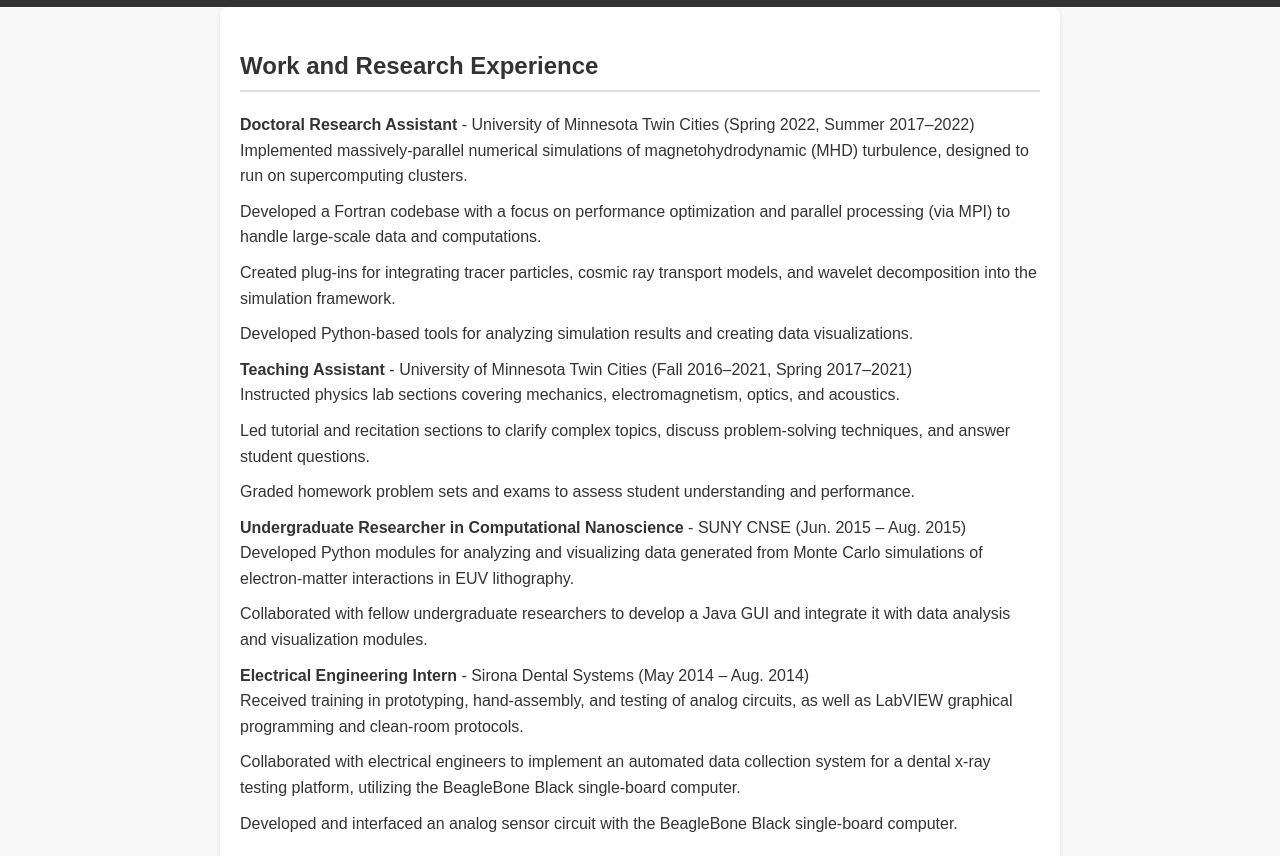
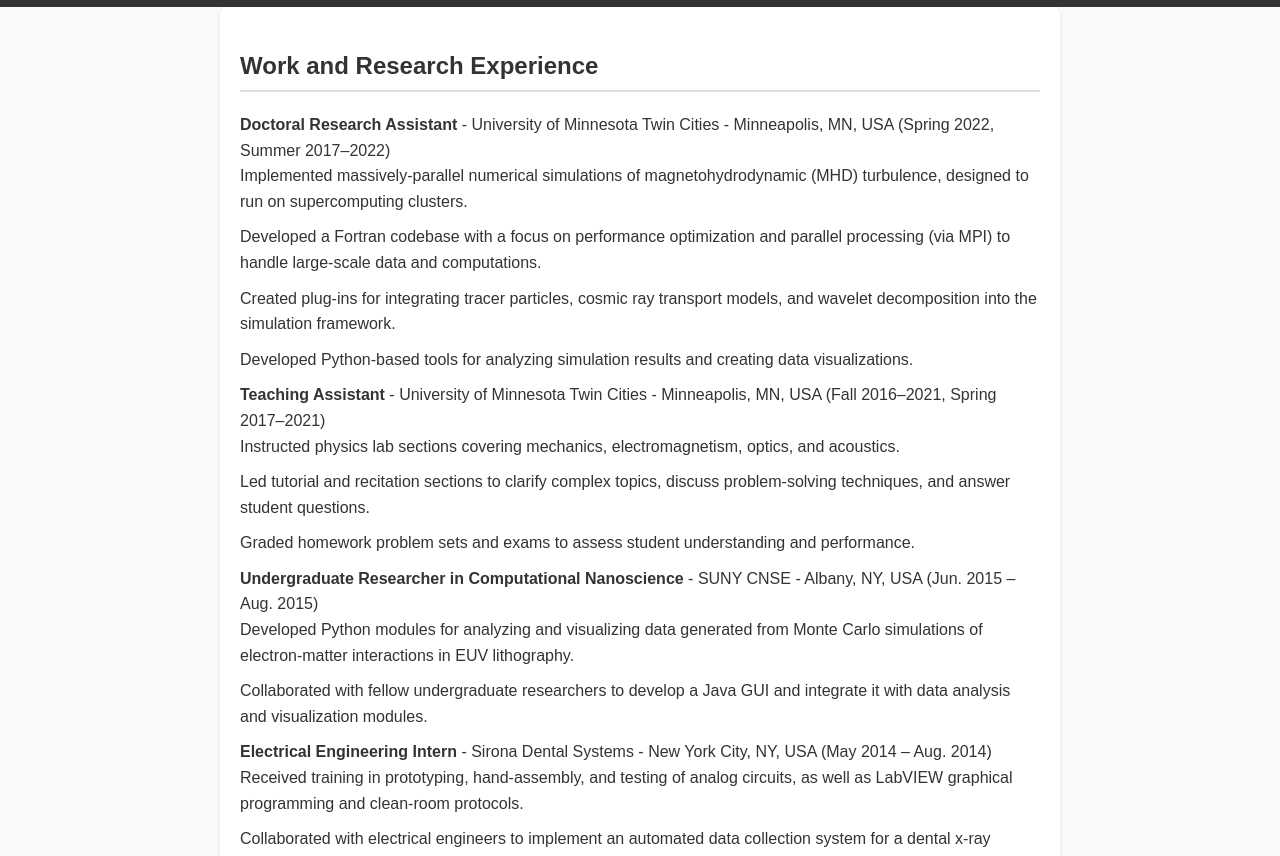
Before and after one commit to tsultan16/tsultan16.github.io, a plain HTML site: page experience.html in a window 1280 px wide. Shown: the part 90-946 px from the top of the page. Drawn offline with Linux system fonts and the light colour scheme.

Commit message:
Update experience.html

```diff
--- a/experience.html
+++ b/experience.html
@@ -22,7 +22,7 @@
         <h2>Work and Research Experience</h2>
         <ul>
             <li>
-                <strong>Doctoral Research Assistant</strong> - University of Minnesota Twin Cities (Spring 2022, Summer 2017–2022) <br>
+                <strong>Doctoral Research Assistant</strong> - University of Minnesota Twin Cities - Minneapolis, MN, USA (Spring 2022, Summer 2017–2022) <br>
                 <ul>
                     <li>Implemented massively-parallel numerical simulations of magnetohydrodynamic (MHD) turbulence, designed to run on supercomputing clusters.</li>
                     <li>Developed a Fortran codebase with a focus on performance optimization and parallel processing (via MPI) to handle large-scale data and computations.</li>
@@ -31,7 +31,7 @@
                 </ul>
             </li>
             <li>
-                <strong>Teaching Assistant</strong> - University of Minnesota Twin Cities (Fall 2016–2021, Spring 2017–2021) <br>
+                <strong>Teaching Assistant</strong> - University of Minnesota Twin Cities - Minneapolis, MN, USA (Fall 2016–2021, Spring 2017–2021) <br>
                 <ul>
                     <li>Instructed physics lab sections covering mechanics, electromagnetism, optics, and acoustics.</li>
                     <li>Led tutorial and recitation sections to clarify complex topics, discuss problem-solving techniques, and answer student questions.</li>
@@ -39,14 +39,14 @@
                 </ul>
             </li>
             <li>
-                <strong>Undergraduate Researcher in Computational Nanoscience</strong> - SUNY CNSE (Jun. 2015 – Aug. 2015) <br>
+                <strong>Undergraduate Researcher in Computational Nanoscience</strong> - SUNY CNSE - Albany, NY, USA (Jun. 2015 – Aug. 2015) <br>
                 <ul>
                     <li>Developed Python modules for analyzing and visualizing data generated from Monte Carlo simulations of electron-matter interactions in EUV lithography.</li>
                     <li>Collaborated with fellow undergraduate researchers to develop a Java GUI and integrate it with data analysis and visualization modules.</li>
                 </ul>
             </li>
             <li>
-                <strong>Electrical Engineering Intern</strong> - Sirona Dental Systems (May 2014 – Aug. 2014) <br>
+                <strong>Electrical Engineering Intern</strong> - Sirona Dental Systems - New York City, NY, USA (May 2014 – Aug. 2014) <br>
                 <ul>
                     <li>Received training in prototyping, hand-assembly, and testing of analog circuits, as well as LabVIEW graphical programming and clean-room protocols.</li>
                     <li>Collaborated with electrical engineers to implement an automated data collection system for a dental x-ray testing platform, utilizing the BeagleBone Black single-board computer.</li>
```
